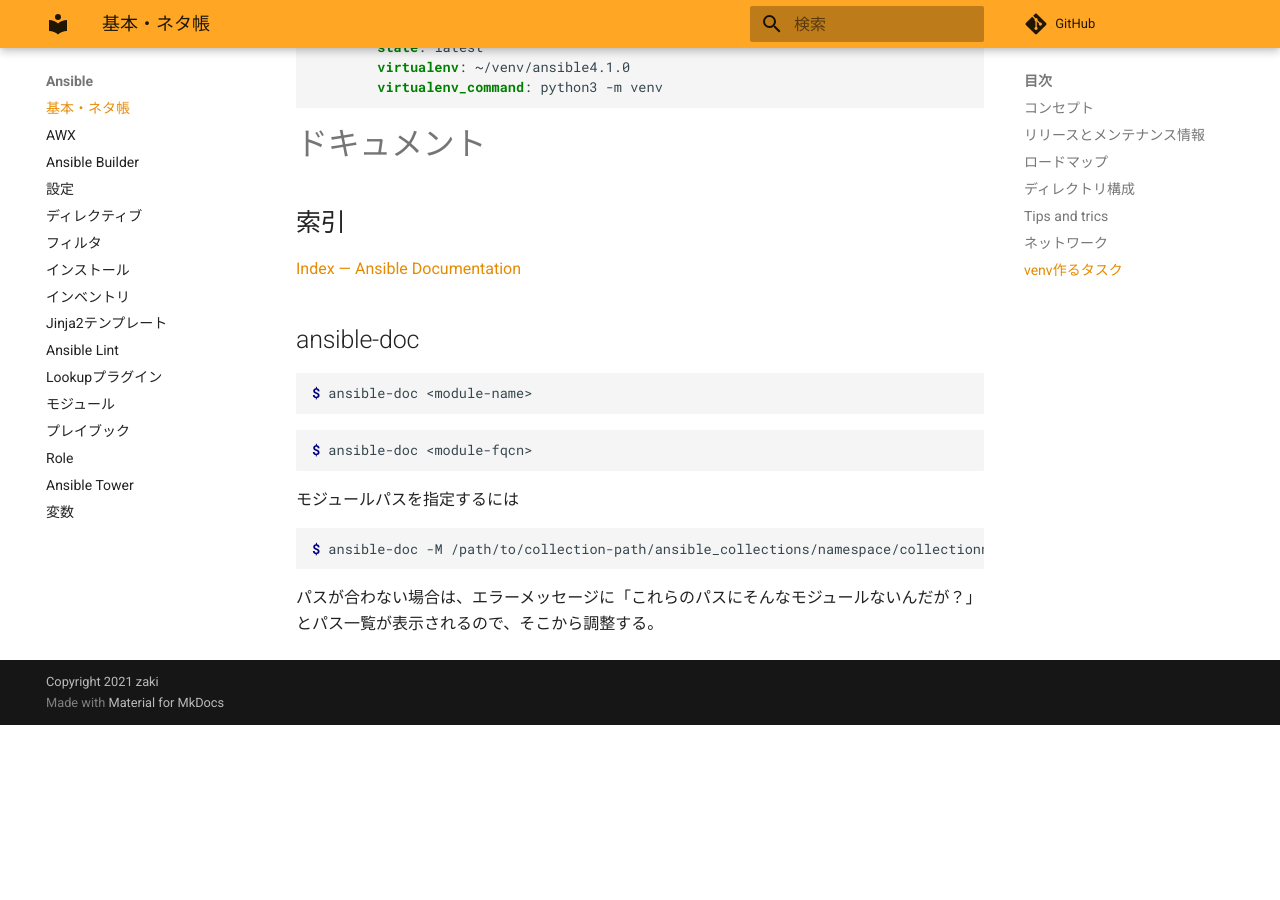
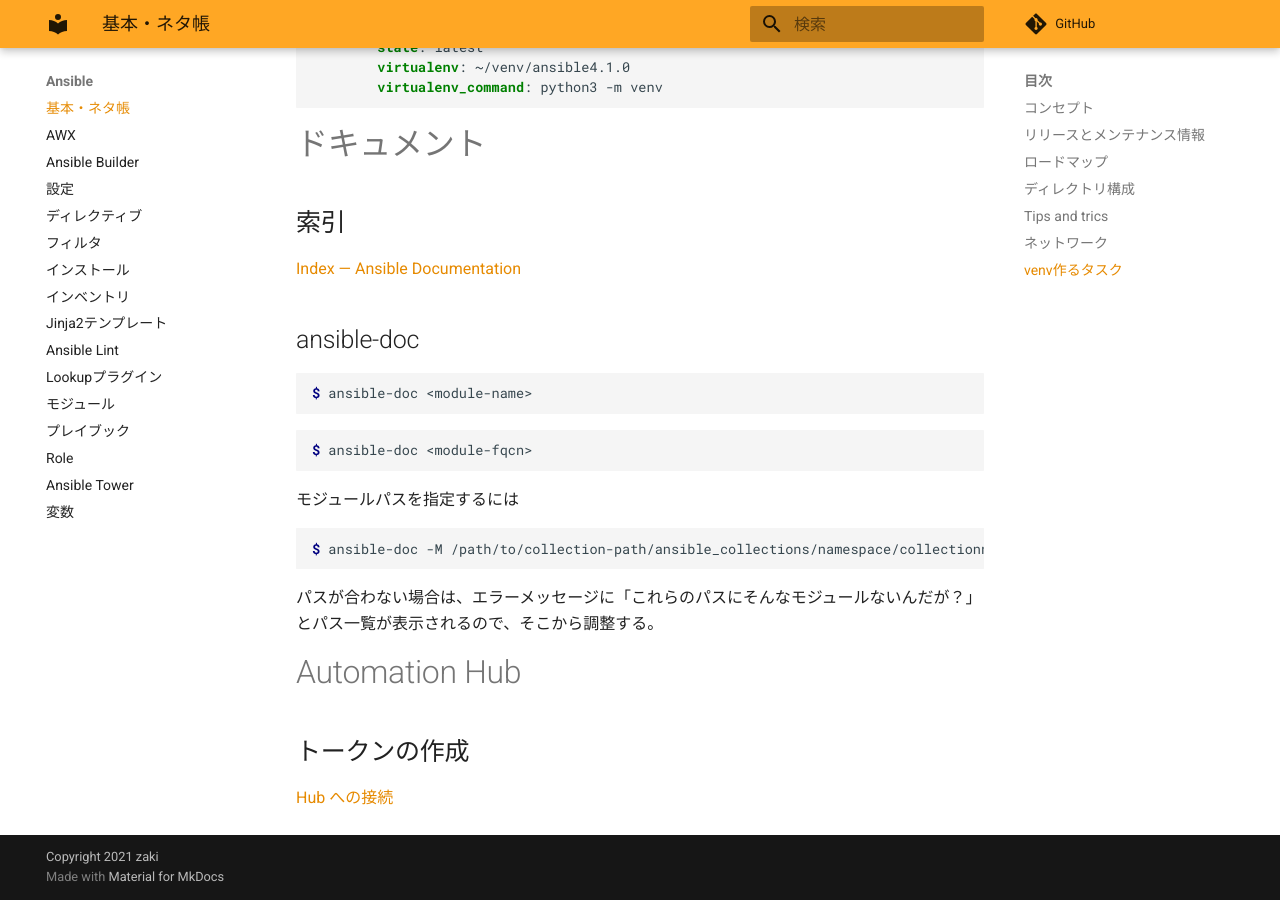
Before and after one commit to zaki-lknr/docs, an MkDocs documentation site: the page built from docs/Ansible/index.md, in a window 1280 px wide and 900 px high, scrolled down 1572 px. Built offline with MkDocs 1.6.1 and Material for MkDocs 9.7.7, drawn with Linux system fonts in a browser that asks for light colours; comment, search, counter and statistics services are not loaded; before the commit the page ends 2297 px from its top, so only the background shows below that.

Commit message:
add: ansible: tokenの作成

````diff
--- a/docs/Ansible/index.md
+++ b/docs/Ansible/index.md
@@ -86,3 +86,9 @@ $ ansible-doc -M /path/to/collection-path/ansible_collections/namespace/collecti
 ```
 
 パスが合わない場合は、エラーメッセージに「これらのパスにそんなモジュールないんだが？」とパス一覧が表示されるので、そこから調整する。
+
+# Automation Hub
+
+## トークンの作成
+
+[Hub への接続](https://console.redhat.com/ansible/automation-hub/token/)
````
